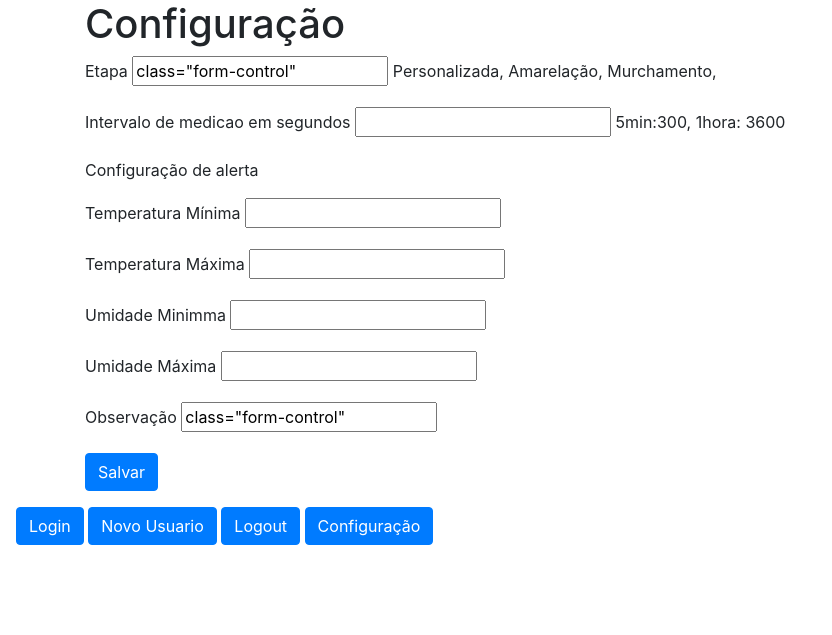
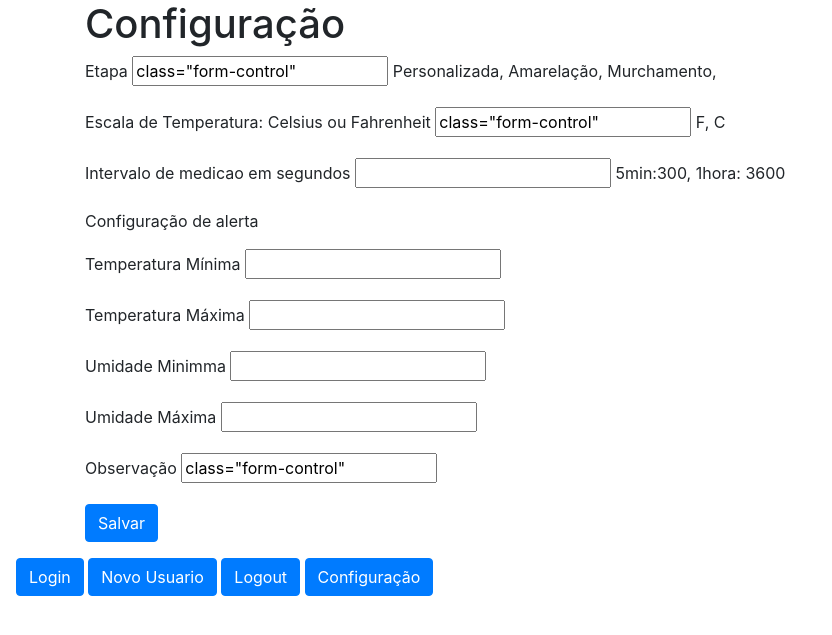
Before and after one commit to Kleber2018/estufaAPI_flask, a Flask app: page /config in a window 1280 px wide. Shown: the top 635 px of the page, without its empty margins (0-832 px from the left). Run offline with Flask 2, Linux system fonts and the light colour scheme; a user stored in the database is signed in; data that the repository does not hold is empty; some libraries are stand-ins or nearby versions.

Commit message:
Correção form config escala

```diff
--- a/templates/config.html
+++ b/templates/config.html
@@ -6,6 +6,11 @@
             <label for="etapa">Etapa</label>
             <input type="text" id="etapa" name="etapa" value={{ config.etapa }} class="form-control" required>
               <span>Personalizada, Amarelação, Murchamento,</span>
+          </div>
+          <div class="form-group">
+            <label for="escala_temp">Escala de Temperatura: Celsius ou Fahrenheit</label>
+            <input type="text" id="escala_temp" name="escala_temp" value={{ config.escala_temp }} class="form-control" required>
+              <span>F, C</span>
           </div>
           <div class="form-group">
             <label for="intervalo">Intervalo de medicao em segundos</label>
```
